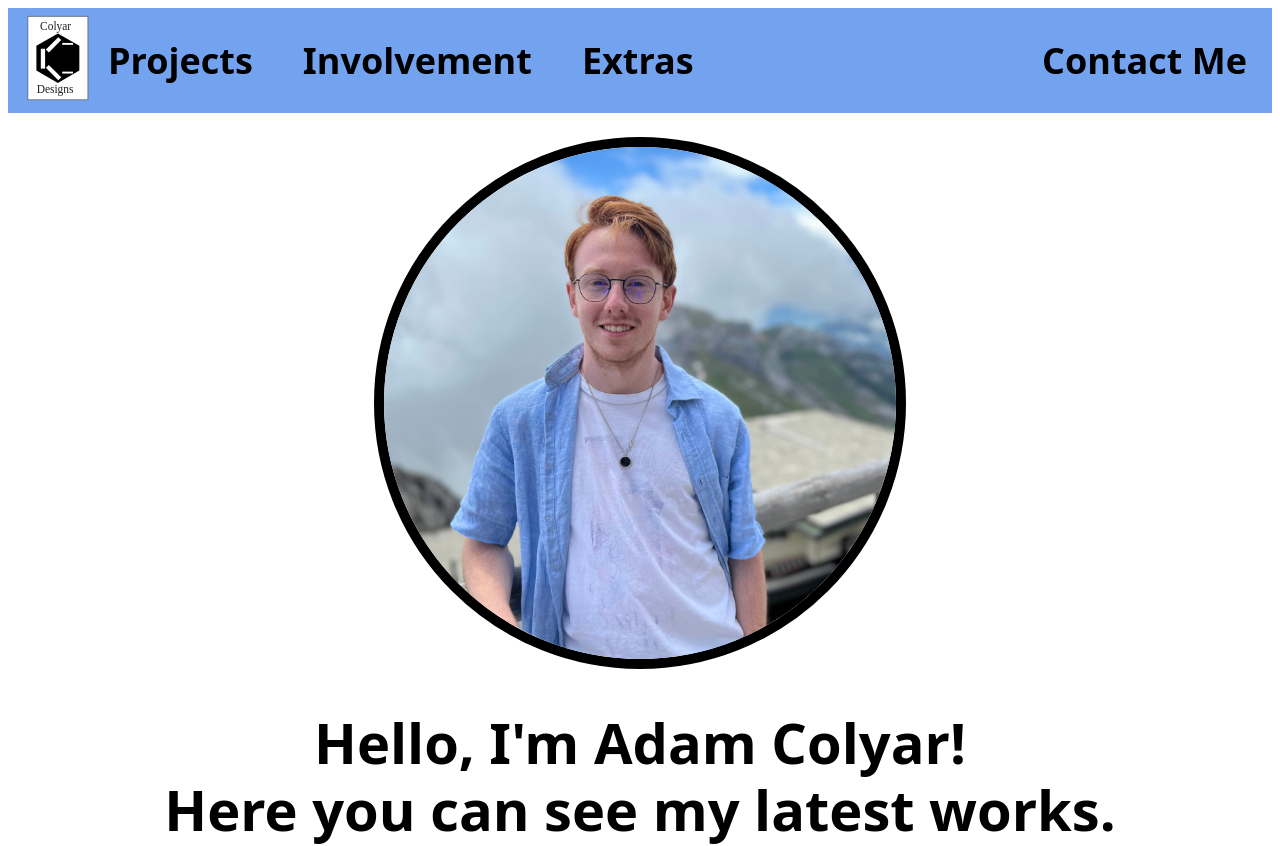
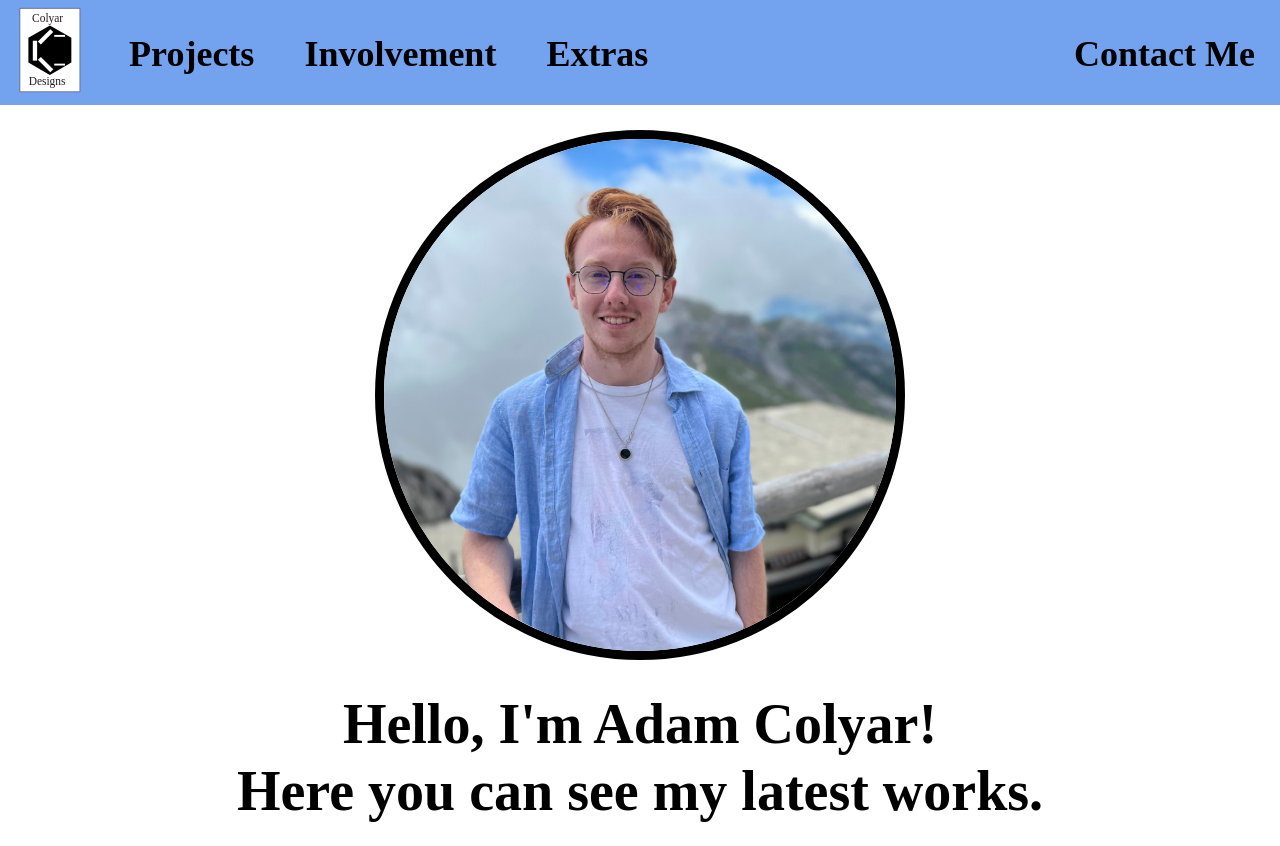
Before and after one commit to Procedian1/Space-Portfolio, a Next.js app: page / in a window 1280 px wide. Shown: the top 846 px of the page. Built offline with nearby package versions, Linux system fonts and the light colour scheme.

Commit message:
Navbar fix and Profile Image/Underline Effects

```diff
--- a/src/app/Components/styles.css
+++ b/src/app/Components/styles.css
@@ -40,13 +40,14 @@
   display: flex;
   align-items: center;
   gap: 50px;
-  font-weight: bold;
   list-style: none;
   margin: 0;
   padding: 0;
 }
 
 .nav-link {
+  font-weight: 900;
+  font-family: 'Lexend';
   color: #000000;
   text-decoration: none;
   text-underline-offset: 4px;
@@ -62,6 +63,7 @@
 
 /* === Defines heading font-sizes & nav bar font-size for screen size === */
 .heading-xl {
+  font-family: 'Lexend';
   font-weight: bold;
   font-size: 2rem;
   line-height: 1.2;
@@ -146,14 +148,41 @@
 /* === CircleImage component === */
 .circle-image {
   position: relative;
-  border: 10px solid black;
   border-radius: 50%;
   overflow: hidden;
-  transition: transform 0.2s ease, border-color 0.2s ease;
+  outline: 9px solid black;
+  outline-offset: 0;
+  box-sizing: border-box;
+  transition: outline-width .2s ease, outline-color .2s ease, outline-offset .2s ease;
+}
+
+.circle-image:hover {
+  outline: 6px solid dodgerblue;
 }
 
 .circle-image-cover {
   object-fit: cover;
+}
+
+.text-underline {
+  position: relative;
+}
+
+.text-underline::after {
+  position: absolute;
+  content: '';
+  background: rgb(from var(--brand-blue) r g b / 1);
+  height: 5px;
+  width: 100%;
+  left: 0;
+  bottom: -10;
+  transform: scaleX(0);
+  transform-origin: left;
+  transition: transform .3s ease;
+}
+
+.circle-image:hover + h1 .text-underline::after {
+  transform: scaleX(1);
 }
 
 /* === Main Sections === */
--- a/src/app/globals.css
+++ b/src/app/globals.css
@@ -13,6 +13,8 @@
 }
 
 body {
+  margin: 0;
+  padding: 0;
   background: var(--background);
   color: var(--foreground);
   font-family: Arial, Helvetica, sans-serif;
--- a/src/app/page.tsx
+++ b/src/app/page.tsx
@@ -17,14 +17,12 @@ export default function Home() {
             <div className="stack gap-10">
 
               {/*Profile Picture */}
-              <div className="">
-                <CircleImage src="./images/pfp_1.jpg" alt="Profile Picture" size={512}/>
-              </div>
+              <CircleImage src="./images/pfp_1.jpg" alt="Profile Picture" size={512}/>
 
               {/*Intro */}
               <h1 className="heading-xl">
                 Hello, I&apos;m{" "}
-                <span className="text-blue">Adam Colyar</span>!
+                <span className="text-underline">Adam Colyar</span>!
                 <br></br>
                 Here you can see my latest works.
               </h1>
```
